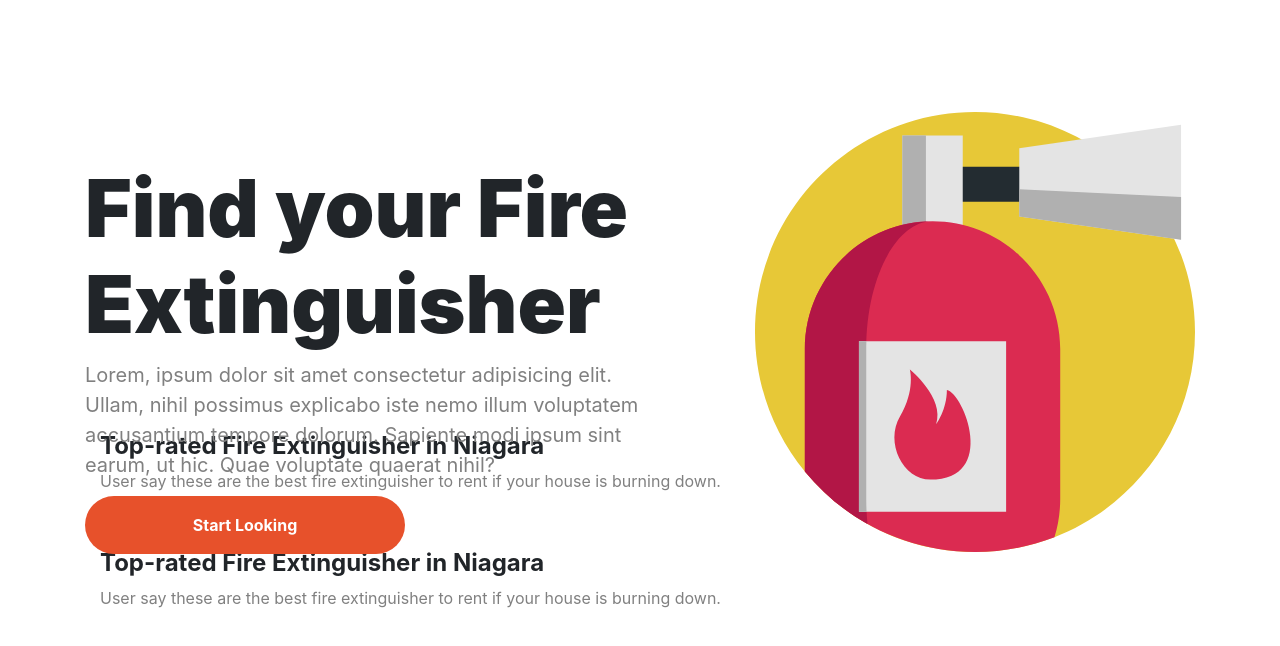
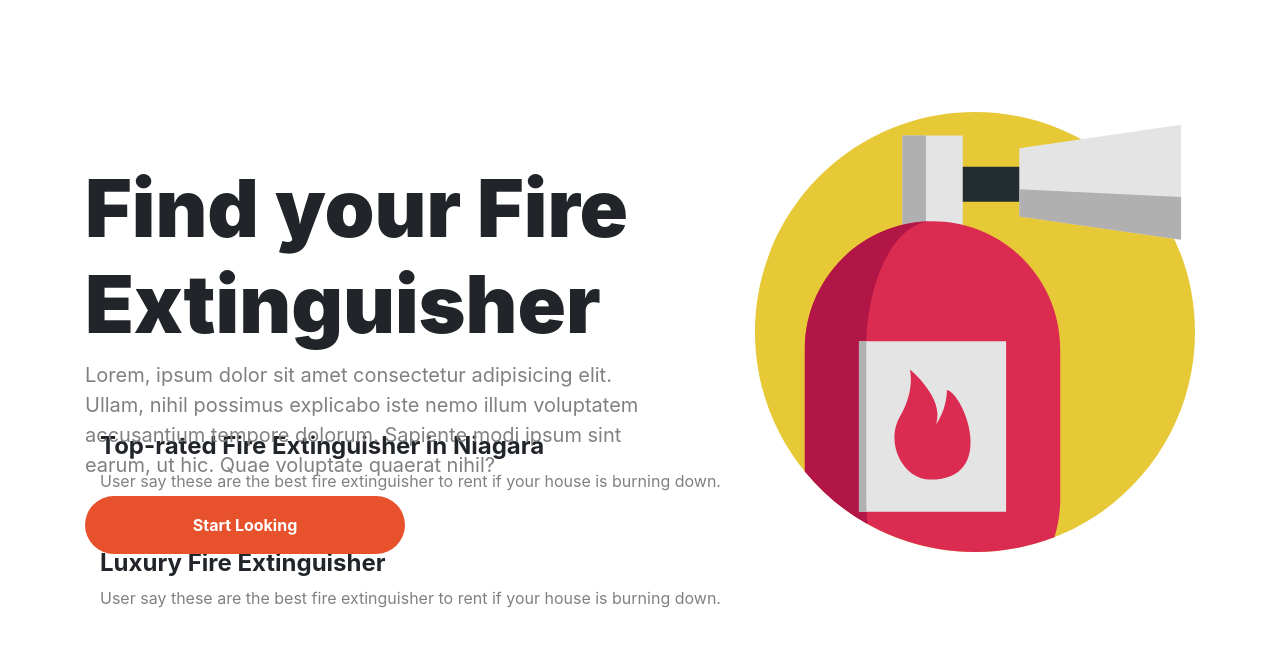
Before and after one commit to stillonwarpath/nuxt_fire_extinguisher, a Nuxt app: page / in a window 1280 px wide. Shown: the top 646 px of the page. Built offline with nearby package versions, Linux system fonts and the light colour scheme.

Commit message:
Added rule to eslint to not requiere props types. Added prop cardsSection for passing dummy data and display it.

```diff
--- a/components/LargeCardDisplay.vue
+++ b/components/LargeCardDisplay.vue
@@ -1,7 +1,7 @@
 <template>
   <div class="container">
     <h4 class="header">
-      Top-rated Fire Extinguisher in Niagara
+      {{ cardsSection.title }}
     </h4>
     <p class="snippet">
       User say these are the best fire extinguisher to rent if your house is burning down.
@@ -13,6 +13,7 @@
 
 <script>
 export default {
+  props: ['cardsSection']
 }
 </script>
 
```
Also changed, not shown: .eslintrc.js.
